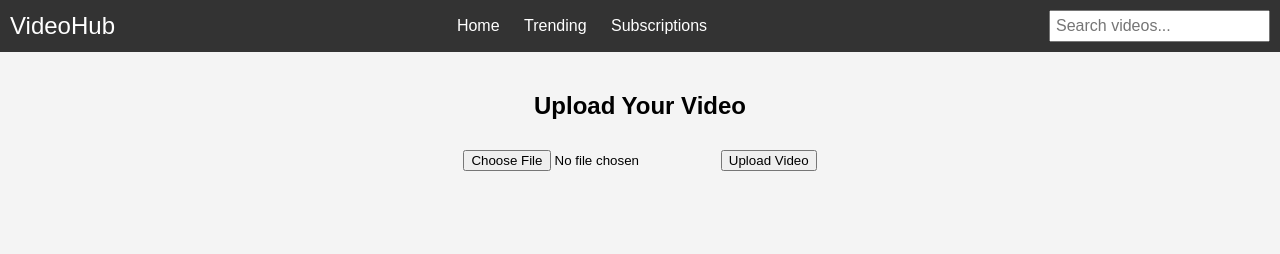
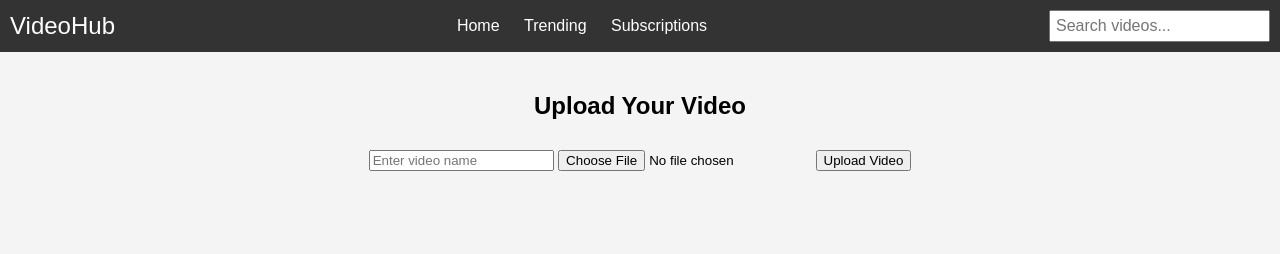
Before and after one commit to sunny-dee-71/Buggatata, a plain HTML site: page index.html in a window 1280 px wide. Shown: the top 254 px of the page. Drawn offline with Linux system fonts and the light colour scheme; no server answers.

Commit message:
Update index.html

```diff
--- a/index.html
+++ b/index.html
@@ -23,6 +23,7 @@
     <section class="upload-section">
         <h2>Upload Your Video</h2>
         <form id="uploadForm">
+            <input type="text" id="videoName" placeholder="Enter video name" required>
             <input type="file" id="videoFile" accept="video/*" required>
             <button type="submit">Upload Video</button>
         </form>
```
